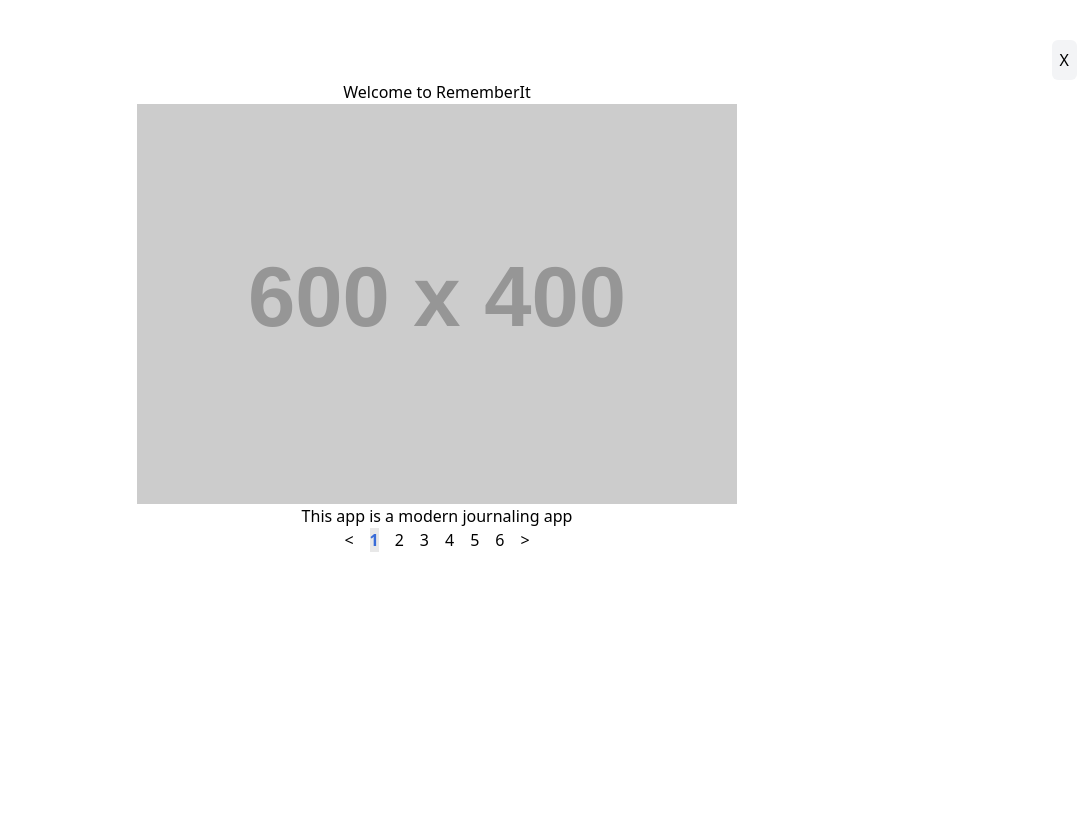
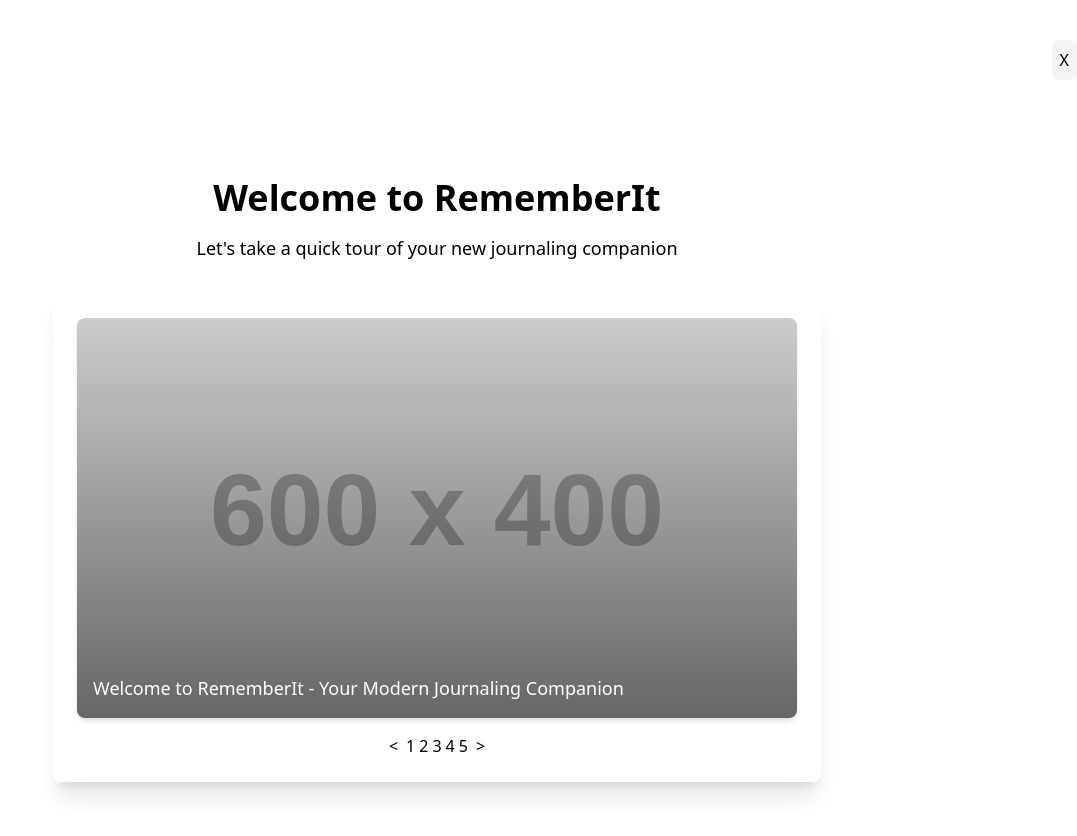
Before and after one commit to mkforde/HeadStart-SP-25, a React (Vite) app in the folder rememberIt/: page / in a window 1280 px wide. Shown: the top 836 px of the page, without its empty margins (203-1280 px from the left). Before the commit the page ends 800 px from the top, so only its background shows below. Built offline with nearby package versions, Linux system fonts and the light colour scheme.

Commit message:
Update tutorial with new styling

```diff
--- /dev/null
+++ b/rememberIt/src/components/common/Slideshow.tsx
@@ -0,0 +1,84 @@
+import { useState } from "react";
+
+export interface Slide {
+  img: string;
+  description: string;
+}
+
+interface SlideshowProps {
+  slides: Slide[];
+  className?: string;
+}
+
+export function Slideshow({ slides, className = "" }: SlideshowProps) {
+  const [slide, setSlide] = useState(0);
+
+  const increment = () => {
+    if (slide < slides.length - 1) {
+      setSlide(slide + 1);
+    } else {
+      setSlide(0);
+    }
+  };
+
+  const decrement = () => {
+    if (slide > 0) {
+      setSlide(slide - 1);
+    } else {
+      setSlide(slides.length - 1);
+    }
+  };
+
+  const setPage = (index: number) => {
+    setSlide(index);
+  };
+
+  return (
+    <div className={`slideshow bg-base-200 rounded-lg shadow-xl p-6 max-w-3xl mx-auto ${className}`}>
+      <div className="relative">
+        <img
+          src={slides[slide].img}
+          alt={slides[slide].description}
+          className="rounded-lg shadow-md w-full h-[400px] object-cover transition-all duration-300"
+        />
+        <div className="absolute inset-0 bg-gradient-to-t from-black/50 to-transparent rounded-lg" />
+        <p className="absolute bottom-4 left-4 right-4 text-white text-lg font-medium">
+          {slides[slide].description}
+        </p>
+      </div>
+
+      <div className="pagination flex justify-center items-center gap-2 mt-4">
+        <button
+          className="btn btn-circle btn-sm"
+          onClick={decrement}
+          aria-label="Previous slide"
+        >
+          &lt;
+        </button>
+
+        <div className="flex gap-1">
+          {slides.map((_item, index) => (
+            <button
+              key={index}
+              className={`btn btn-circle btn-sm ${
+                slide === index ? "btn-primary" : "btn-ghost"
+              }`}
+              onClick={() => setPage(index)}
+              aria-label={`Go to slide ${index + 1}`}
+            >
+              {index + 1}
+            </button>
+          ))}
+        </div>
+
+        <button
+          className="btn btn-circle btn-sm"
+          onClick={increment}
+          aria-label="Next slide"
+        >
+          &gt;
+        </button>
+      </div>
+    </div>
+  );
+}
--- a/rememberIt/src/components/tutorial/Tutorial.css
+++ /dev/null
@@ -1,20 +0,0 @@
-.tutorial {
-  margin: 0;
-  display: flex;
-  flex-direction: column;
-  justify-content: center;
-  text-align: center;
-}
-
-.pagination {
-  display: flex;
-  justify-content: center;
-  gap: 1rem;
-}
-
-.pagination button.active {
-  border-color: #396cd8;
-  background-color: #e8e8e8;
-  font-weight: bold;
-  color: #396cd8;
-}
--- a/rememberIt/src/components/tutorial/Tutorial.tsx
+++ b/rememberIt/src/components/tutorial/Tutorial.tsx
@@ -1,91 +1,44 @@
-import { useState } from "react";
-import "./Tutorial.css";
+import { Slideshow, type Slide } from "../common/Slideshow";
 
-interface Slide {
-  img: string;
-  description: string;
-}
-
-const welcome: Slide[] = [
+const welcomeSlides: Slide[] = [
   {
     img: "https://placehold.co/600x400/EEE/31343C",
-    description: 'This app is a modern journaling app',
+    description: "Welcome to RememberIt - Your Modern Journaling Companion",
   },
   {
-    img: 'https://placehold.co/600x400/EEE/31343C',
-    description: 'It is highly extensible allowing you to customize your journal',
+    img: "https://placehold.co/600x400/EEE/31343C",
+    description: "Highly extensible - Customize your journaling experience",
   },
   {
-    img: 'https://placehold.co/600x400/EEE/31343C',
-    description: 'Explore the various themes...',
+    img: "https://placehold.co/600x400/EEE/31343C",
+    description: "Explore beautiful themes to match your style",
   },
   {
-    img: 'https://placehold.co/600x400/EEE/31343C',
-    description: 'More info to come',
+    img: "https://placehold.co/600x400/EEE/31343C",
+    description: "Rich text editing with markdown support",
   },
   {
-    img: 'https://placehold.co/600x400/EEE/31343C',
-    description: 'Plugin extensible',
+    img: "https://placehold.co/600x400/EEE/31343C",
+    description: "Plugin system for endless possibilities",
   },
-  {
-    img: 'https://placehold.co/600x400/EEE/31343C',
-    description: 'Another slide',
-  },
-]
-
-function Slideshow() {
-  const [slide, setSlide] = useState(0);
-
-  const increment = () => {
-    if (slide < welcome.length - 1) {
-      setSlide(slide + 1);
-    } else {
-      setSlide(0);
-    }
-  };
-
-  const decrement = () => {
-    if (slide > 0) {
-      setSlide(slide - 1);
-    } else {
-      setSlide(welcome.length - 1);
-    }
-  }
-
-  const setPage = (a: number) => {
-    setSlide(a);
-  }
-
-
-  return (
-    <main className="slideshow">
-      <img src={welcome[slide].img} alt="" />
-      <p className="description">{welcome[slide].description}</p>
-        <div className="pagination">
-          <button onClick={decrement}>&lt;</button>
-
-          {
-            welcome.map((_item, index) => {
-              return <button key={index} className={slide === index ? "active" : ""}
-              onClick={() => setPage(index)}>{index + 1}</button>
-            })
-          }
-
-          <button onClick={increment}>&gt;</button>
-      </div>
-    </main>
-  );
-}
+];
 
 function Tutorial() {
+  return (
+    <div className="welcome-screen min-h-screen flex flex-col items-center justify-center p-4 bg-base-100">
+      <div className="w-full max-w-4xl space-y-8">
+        <div className="text-center space-y-4">
+          <h1 className="text-4xl font-bold">Welcome to RememberIt</h1>
+          <p className="text-lg text-base-content/80">
+            Let's take a quick tour of your new journaling companion
+          </p>
+        </div>
 
-  return (
-    <main className="tutorial">
-      <h1>Welcome to RememberIt</h1>
-      <div className="overlay flex justify-center">
-        <Slideshow />
+        <div className="transform hover:scale-[1.02] transition-transform duration-300">
+          <Slideshow slides={welcomeSlides} />
+        </div>
       </div>
-    </main>
+    </div>
   );
 }
 
```
